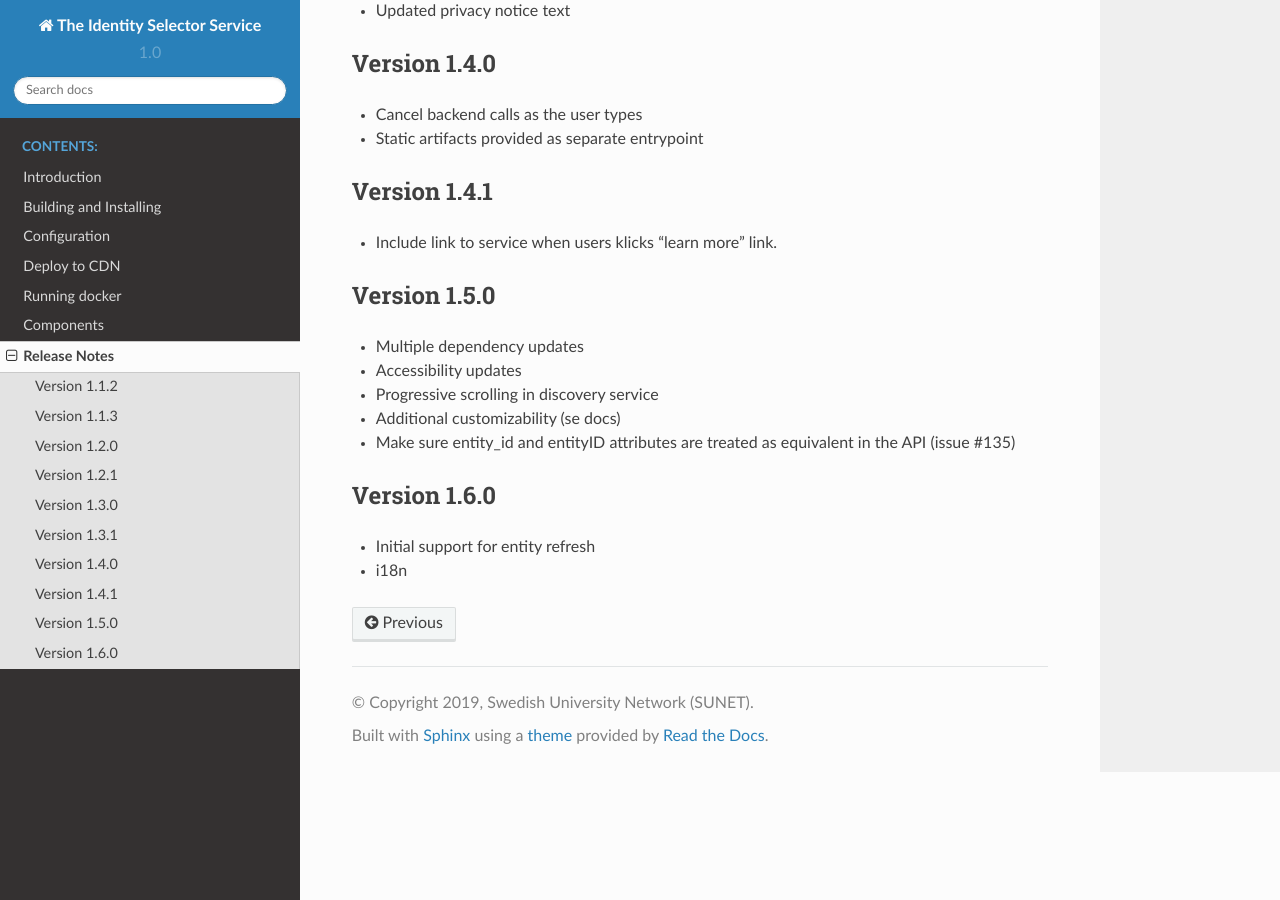
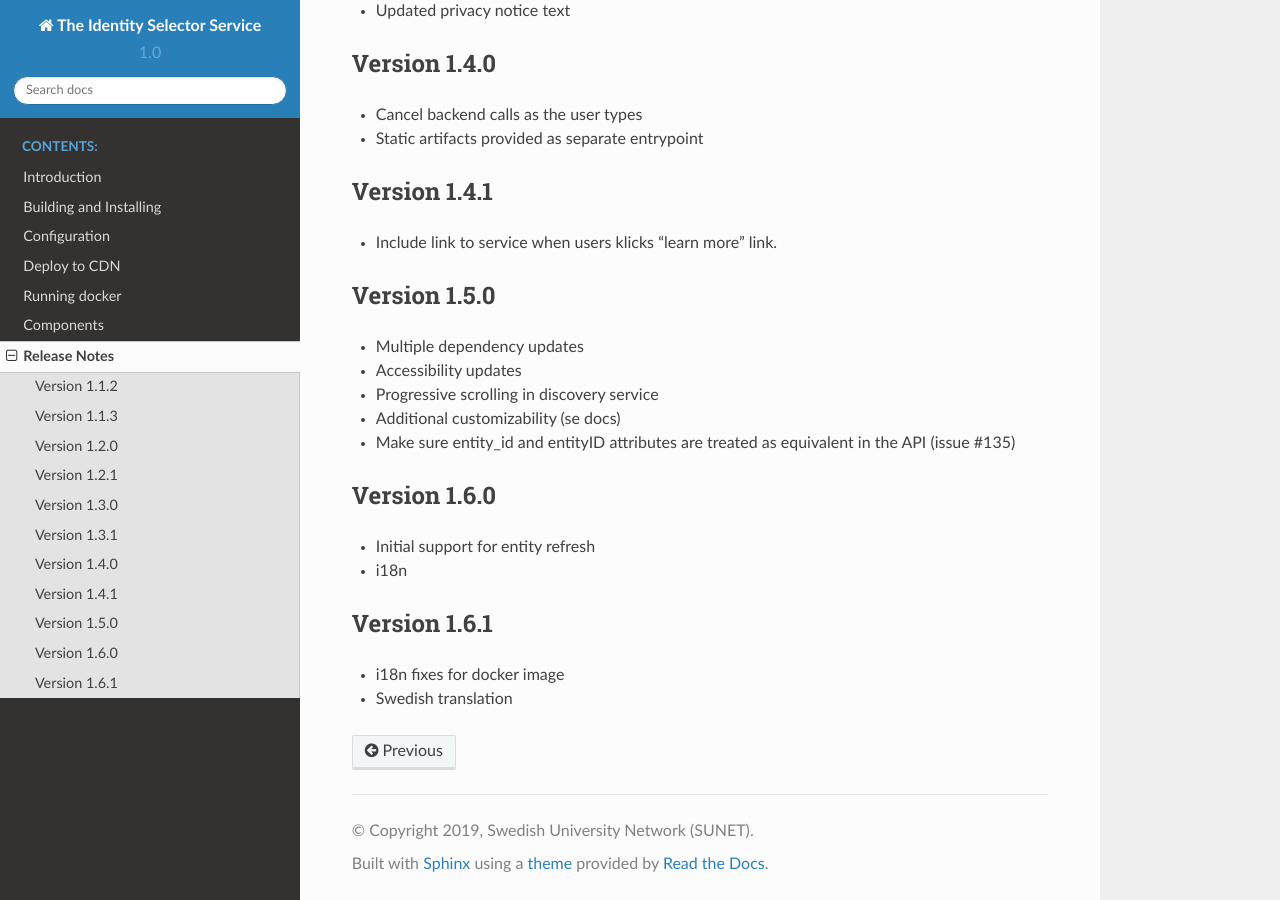
Before and after one commit to TheIdentitySelector/thiss-js, a Sphinx documentation site: the page built from docs/releasenotes.rst, in a window 1280 px wide and 900 px high, scrolled down 905 px. Built offline with Sphinx 7.4.7 and the Read the Docs theme 2.0.0, drawn with Linux system fonts in a browser that asks for light colours.

Commit message:
cut 1.6.1

```diff
--- a/docs/releasenotes.rst
+++ b/docs/releasenotes.rst
@@ -64,3 +64,9 @@ Version 1.6.0
 
 * Initial support for entity refresh
 * i18n
+
+Version 1.6.1
+-------------
+
+* i18n fixes for docker image
+* Swedish translation
--- a/package.json
+++ b/package.json
@@ -1,6 +1,6 @@
 {
   "name": "@theidentityselector/thiss",
-  "version": "1.6.0",
+  "version": "1.6.1",
   "description": "The Identity Selector",
   "main": "index.js",
   "private": false,
```
